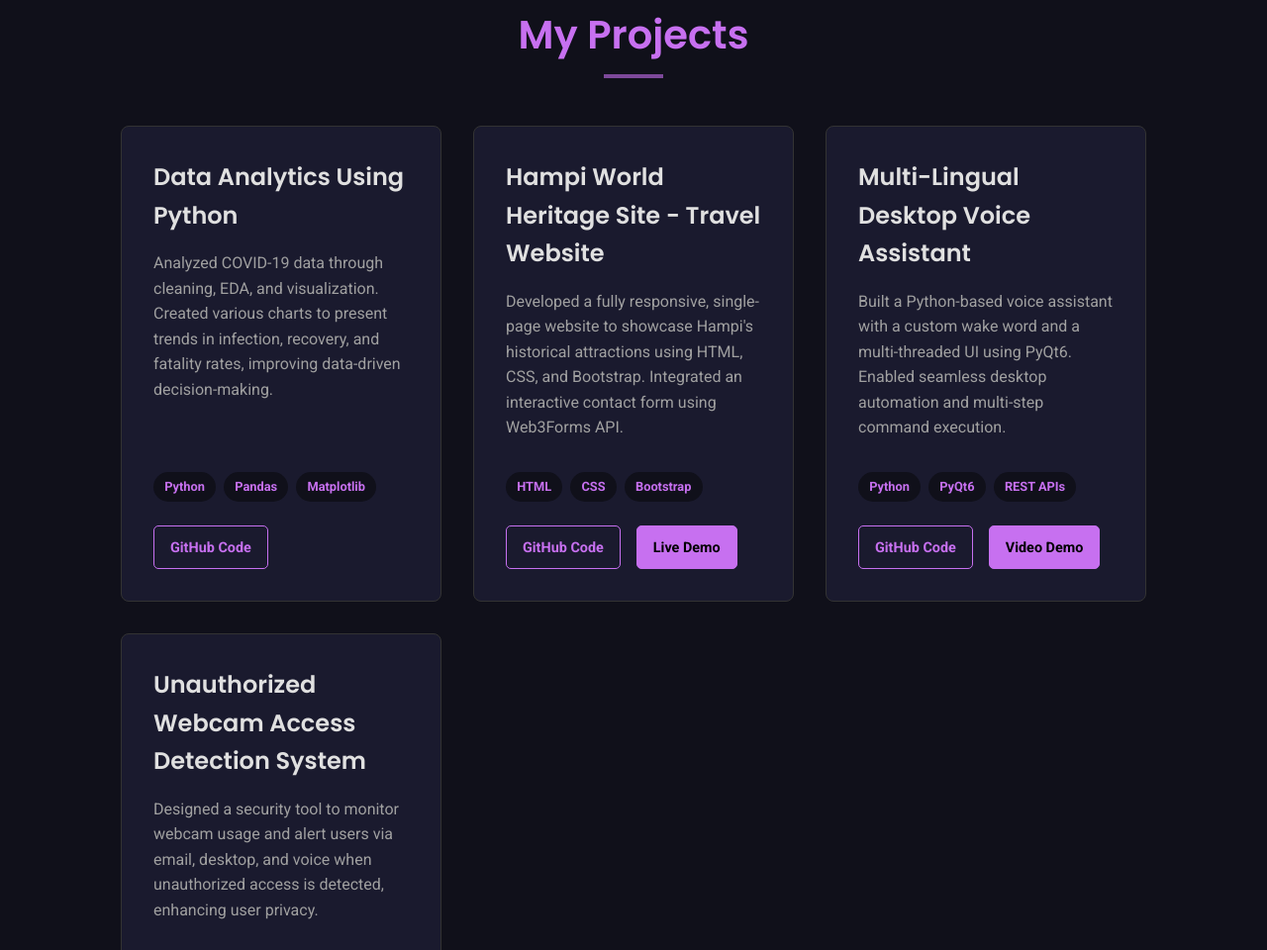
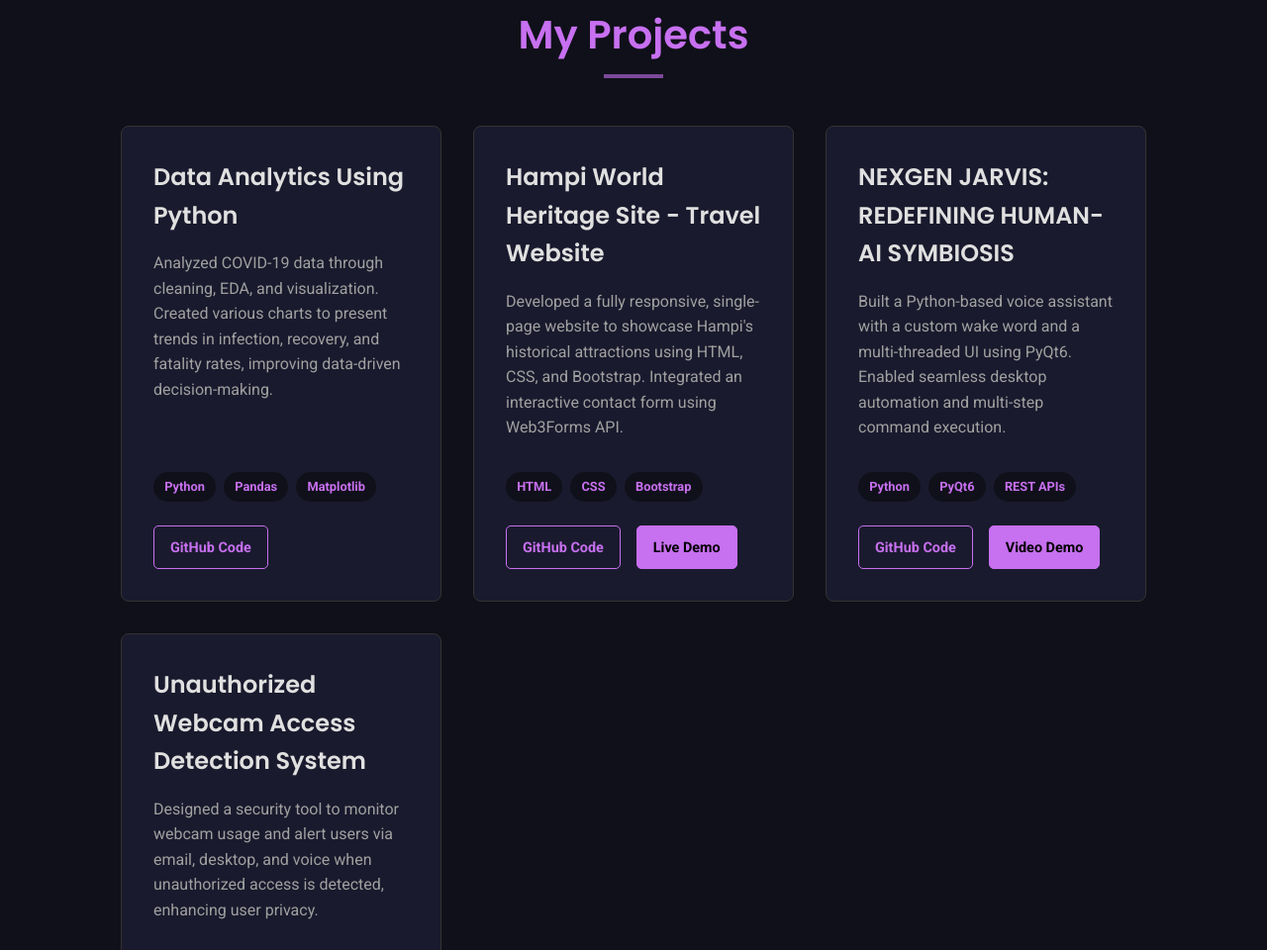
Before and after one commit to Narendrarc20/narendrarc20.github.io, a plain HTML site: page index.html in a window 1280 px wide. Shown: the part 1585-2545 px from the top of the page at 99% size. Drawn offline with nearby package versions, Linux system fonts and the light colour scheme.

```diff
--- a/index.html
+++ b/index.html
@@ -107,7 +107,7 @@
                         </div>
                     </div>
                     <div class="project-card">
-                        <h3>Multi-Lingual Desktop Voice Assistant</h3>
+                        <h3>NEXGEN JARVIS: REDEFINING HUMAN-AI SYMBIOSIS</h3>
                         <p>Built a Python-based voice assistant with a custom wake word and a multi-threaded UI using PyQt6. Enabled seamless desktop automation and multi-step command execution.</p>
                         <div class="project-tags">
                             <span>Python</span><span>PyQt6</span><span>REST APIs</span>
```
